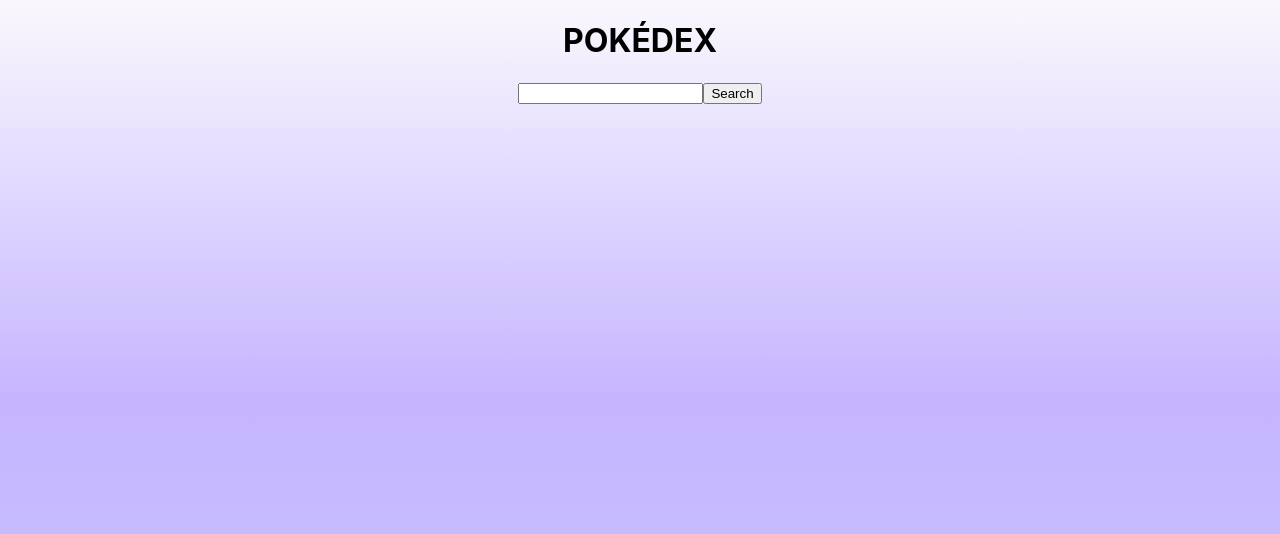
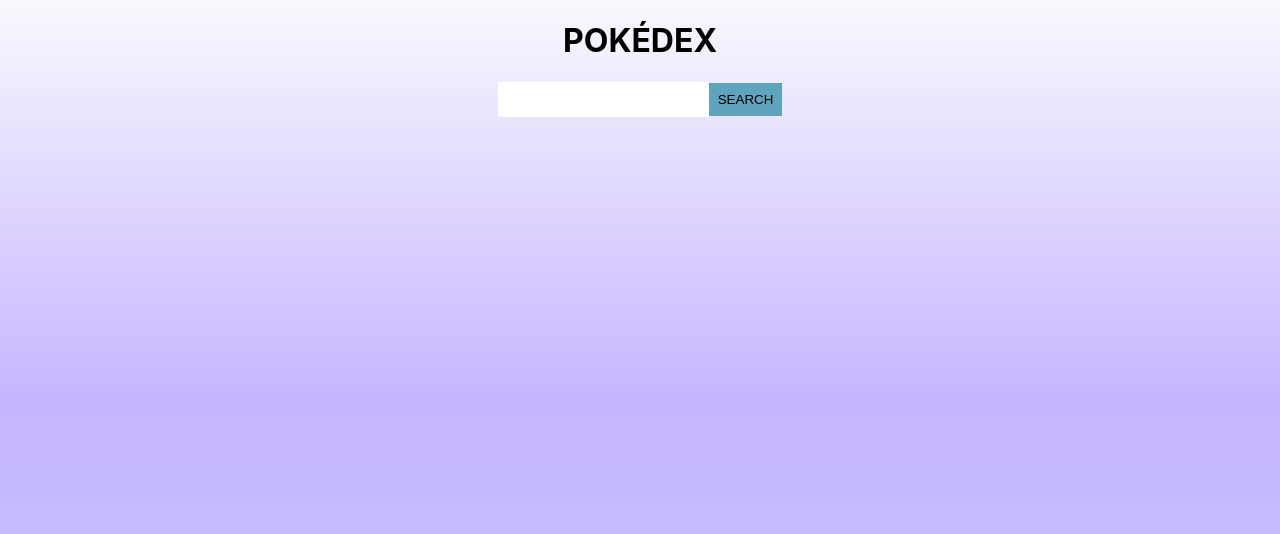
Before and after one commit to zilbers/pokedex-react, a React (Create React App) app: page / in a window 1280 px wide. Shown: the top 534 px of the page. Built offline with nearby package versions, Linux system fonts and the light colour scheme.

Commit message:
styling app

```diff
--- a/src/components/Search.js
+++ b/src/components/Search.js
@@ -1,4 +1,5 @@
 import React, { useState } from "react";
+import "./css/search.css"
 
 export default function Search(props) {
   const [searchQuery, setSearchQuery] = useState(25);
@@ -13,7 +14,6 @@
         id="searchButton"
         onClick={() => {
           props.searchPokemon(searchQuery);
-          setSearchQuery("");
         }}
       >
         Search
--- /dev/null
+++ b/src/components/css/search.css
@@ -0,0 +1,21 @@
+.Search {
+    display: flex;
+    align-items: center;
+}
+#searchInput {
+  width: auto;
+  font-size: 16px;
+  border: none;
+  height: 33px;
+}
+
+#searchButton {
+  color: rgb(0, 0, 0) !important;
+  text-transform: uppercase;
+  text-decoration: none;
+  background: #60a3bc;;
+  padding: 9px;
+  display: inline-block;
+  border: none;
+  transition: all 0.4s ease 0s;
+}
```
Also changed, not shown: src/App.css (line endings or trailing spaces).
